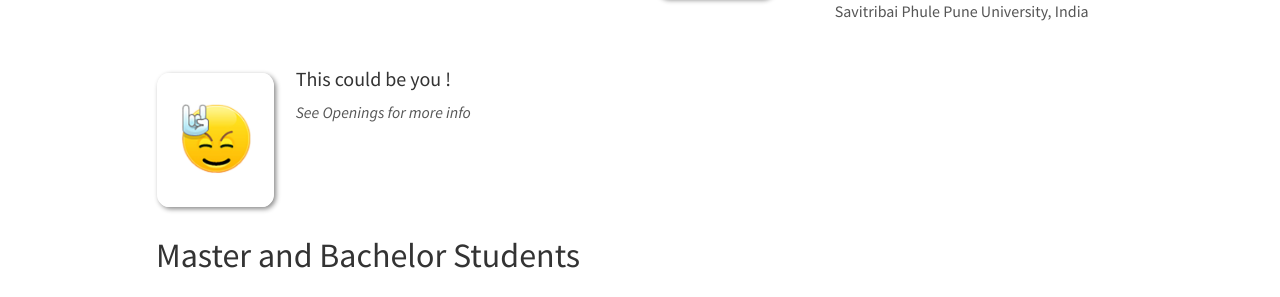
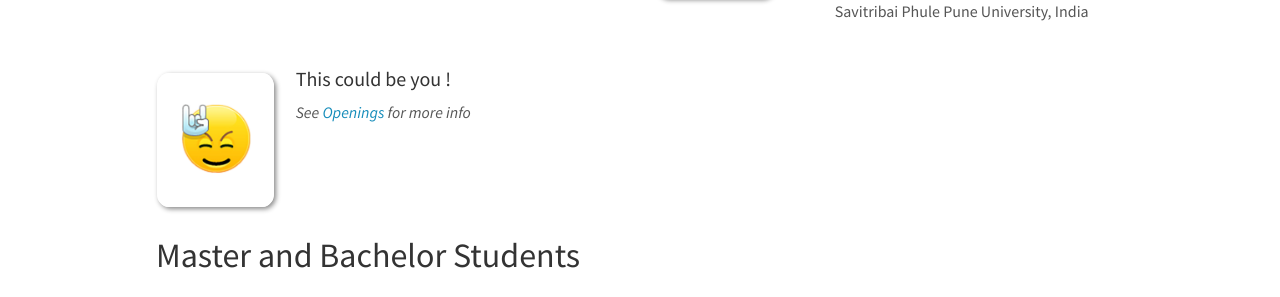
Before and after one commit to imics-lab/imics-lab.github.io, a Jekyll site: the page built from _pages/team.md, in a window 1280 px wide and 900 px high, scrolled down 480 px. Shown: the part 158-455 px from the top of the window. Built offline with Jekyll 4.4.1, drawn with Linux system fonts in a browser that asks for light colours; nearby versions of some CDN libraries; part of the change alters nothing that is shown.

```diff
--- a/_data/team_members.yml
+++ b/_data/team_members.yml
@@ -31,7 +31,7 @@
 
 - name: "This could be you !"
   photo: rock.jpg
-  info: See Openings for more info
+  info: See <a href="/openings">Openings</a> for more info
   email: vmetsis@txstate.edu
   number_educ: 0
   education1:
```
Also changed, not shown: _includes/head.html (indentation only).
